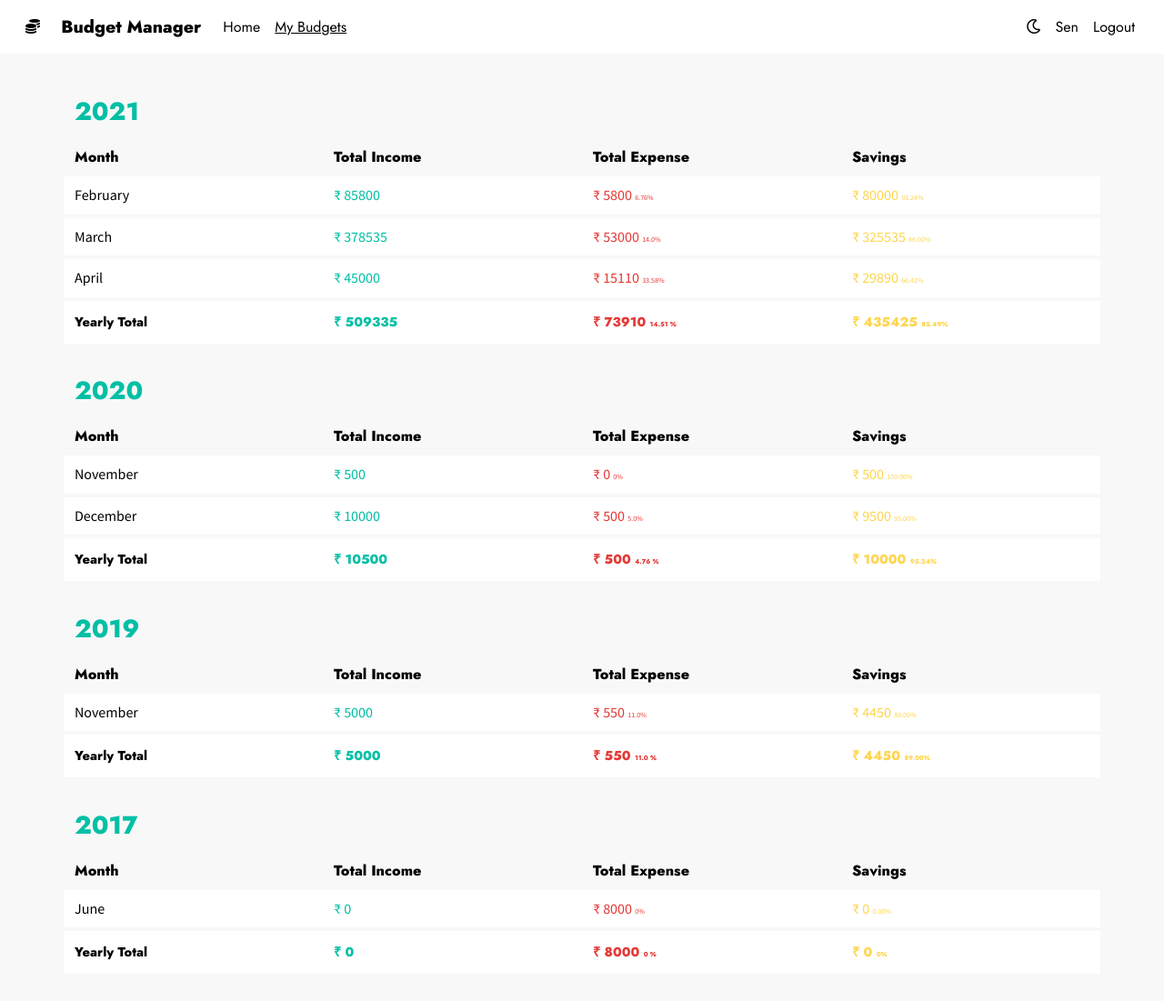
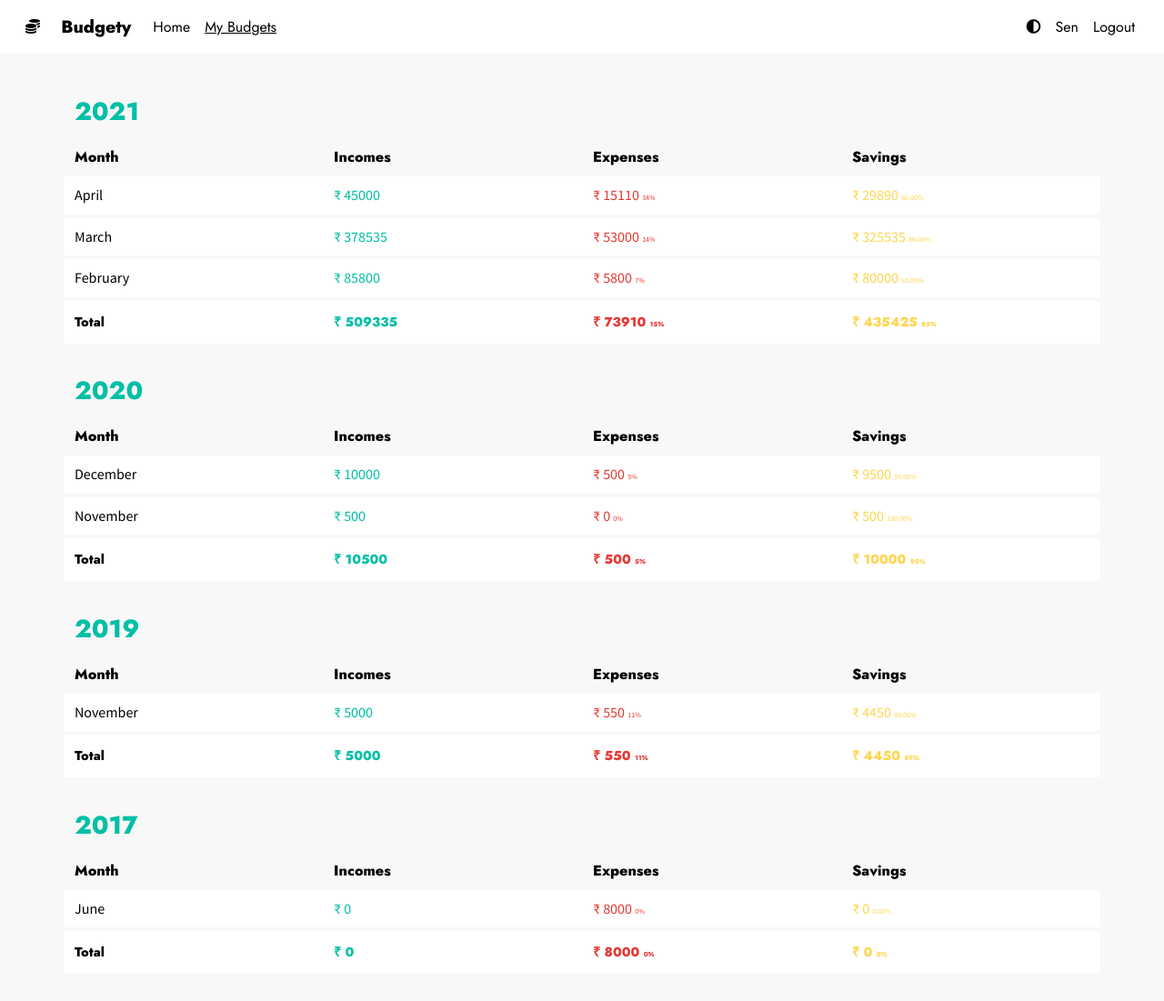
Before and after one commit to gsk-21/Budget-Manager, a Django app: page /monthly-budget in a window 1280 px wide. Shown: the whole page at 91% size. Run offline with Django 3.2, Linux system fonts and the light colour scheme; a user stored in the database is signed in; data comes from the database, SQL or seed files in the repository; both versions use the stored data as it was after the commit; some libraries are stand-ins or nearby versions.

Commit message:
UI Changes

```diff
--- a/app/views.py
+++ b/app/views.py
@@ -24,7 +24,6 @@ def formated(num):
 # date.strftime('%B')
 def home(request):
     date = timezone.now()
-    print(date.year)
     context = initialize()
     if request.user.is_authenticated:
         user = request.user
@@ -135,7 +134,7 @@ def monthly_budget(request):
                     if total_income > 0 and total_expense > 0:
                         income_percent = 100
                         if int(total_income) > 0:
-                            expense_percent = round(((int(total_expense) / int(total_income)) * 100), 2)
+                            expense_percent = int(round(((int(total_expense) / int(total_income)) * 100), 0))
                         else:
                             expense_percent = 0
                         savings_percent = 100 - expense_percent
@@ -160,11 +159,12 @@ def monthly_budget(request):
                                    'income_percent': income_percent
                                    }
                     budget_list.append(budget_dict)
+            budget_list.reverse()
             # print(year, "  -  ", yearly_income, "  ", yearly_expense, "  ", yearly_savings)
             if (yearly_expense < yearly_income):
                 yearly_inc_percent = 100
-                yearly_exp_percent = round(((int(yearly_expense) / int(yearly_income)) * 100), 2)
-                yearly_savings_percent = formated(100 - yearly_exp_percent)
+                yearly_exp_percent = int(round(((int(yearly_expense) / int(yearly_income)) * 100),0))
+                yearly_savings_percent = (100 - yearly_exp_percent)
             yearly_total[year] = {'yearly_income': yearly_income,
                                   'yearly_expense': yearly_expense,
                                   'yearly_savings': yearly_savings,
--- a/templates/base.html
+++ b/templates/base.html
@@ -104,7 +104,7 @@
 	  style="font-size: 1.2em;"
 	  href="{% url 'home' %}">
 	  <span class="mr-4">
-		{{"Budget Manager"|title}}
+		{{"Budgety"|title}}
 	</span>
 	</a>
 	  <button
@@ -145,7 +145,8 @@
 
 			<li class="nav-item " >
 				<a class="nav-link nav-link-black-text theme-switch" href="#" id="theme-switch">
-					<i class="far fa-moon"></i>
+					<!--<i class="far fa-moon"></i>-->
+					<i class="fas fa-adjust"></i>
 				</a>
 			</li>
 
@@ -186,10 +187,25 @@
 			<span style="margin-left: 5%;">
 				<i class="fas fa-coins "></i>
 			</span>
-			<span style="margin-left: 5%;">
-				Budget Manager
+			<span style="margin-left: 10%;">
+				Budgety
 			</span>
+
+			{% if user.is_authenticated %}
+
+			<span style="margin-left:85%;" class="" id="theme-switch-mobile">
+					<!-- <i class="far fa-moon" id="mobile-moon"></i>  -->
+					<!-- <i class="fa fa-toggle-off" aria-hidden="true"></i> -->
+					<i class="fas fa-adjust"></i>
+
+			</span>
+
+			{% endif %}
+
 		</a>
+
+
+
 		</div>
 
 	</div>
@@ -208,6 +224,7 @@
 	>
 	<div class="container bg-successs p-5">
 		<span class="nav-link-black-text " style="margin-right: 50% !important;font-size: 4rem;">
+
 			<i class="fas fa-bars"></i>
 		</span>
 	</div>
@@ -217,28 +234,26 @@
 		<div class="container">
 			<ul class="navbar-nav me-auto mb-2 mb-lg-0">
 				{% if user.is_authenticated %}
-
+                <br>
 				<li class="nav-item">
 					<a class="nav-link nav-link-black-text
 					{% if request.resolver_match.url_name == 'monthly-budget' %}active{% endif %}
 					text-black" href="{% url 'monthly-budget' %}">
-						My Budgets ( {{user.first_name|title}} )
+						My Budgets
 					</a>
+					<br>
 				</li>
 
 				{% endif %}
 			</ul>
 
 			<ul class="navbar-nav ">
-				<li class="nav-item " >
-					<a class="nav-link nav-link-black-text theme-switch" href="#" id="theme-switch-mobile">
-						Switch Theme <i class="far fa-moon" id="mobile-moon"></i>
-					</a>
-				</li>
+
 				{% if user.is_authenticated %}
 
 				<li class="nav-item">
 					<a class="nav-link nav-link-black-text" href="{% url 'logout' %}">Logout</a>
+					<br><br>
 				</li>
 
 				{% else %}
--- a/templates/monthly_budget.html
+++ b/templates/monthly_budget.html
@@ -49,10 +49,10 @@
                         Month
                     </div>
                     <div class="col-3 ">
-                        Total Income
+                         Incomes
                     </div>
                     <div class="col-3 ">
-                        Total Expense
+                         Expenses
                     </div>
                     <div class="col-3 ">
                         Savings
@@ -124,7 +124,7 @@
                 <div class="col-12 ">
                     <div class="row font-weight-bold mb-2 mt-2">
                         <div class="col-3 font-weight-bold  jost">
-                            Yearly Total
+                             Total
                         </div>
                         <div class="col-3 income ">
                             {% if v.yearly_income == '-' %}
@@ -143,7 +143,7 @@
                             {% else %}
                                 ₹ {{v.yearly_expense}}
                                 <span class="expense-percent  pt-1 pb-1">
-                                    {{v.yearly_exp_percent}} %
+                                    {{v.yearly_exp_percent}}%
                             </span>
                             {% endif %}
 
@@ -192,15 +192,18 @@
         <div class="row font-weight-bold jost budget-row-heading ">
 
             <div class="col-12 pt-3 pb-3">
-                <div class="row font-weight-bolds mb-2 text-center ">
+                <div class="row font-weight-bolds mb-2 text-centers ">
                     <div class="col-3 ">
-                        Month
+
+                        <span class="p-3">
+                            Month
+                        </span>
                     </div>
                     <div class="col-3 ">
-                        Total Income
+                         Incomes
                     </div>
                     <div class="col-3 ">
-                        Total Expense
+                         Expenses
                     </div>
                     <div class="col-3 ">
                         Savings
@@ -217,9 +220,12 @@
             <div class="row white-row-bg budget-row-light budget-row pt-3 pb-3" style="cursor: pointer;" >
                 <a href="{% url 'single-month-budget' month=months.month_number year=key %}">
                     <div class="col-12 word-wrap">
-                        <div class="row font-weight-bolds mb-2 mt-2 text-center">
-                            <div class="col-3 font-weight-bold text-black ">
-                                {{months.month}}
+                        <div class="row font-weight-bolds mb-2 mt-2 text-centers" >
+                            <div class="col-3 font-weight-bold text-black " >
+                                <span class="p-3">
+                                    {{months.month}}
+                                </span>
+
                             </div>
                             <div class="col-3 income ">
                                 {% if months.income == '-' %}
@@ -238,7 +244,7 @@
                                 {% else %}
                                 <span style="margin-right: 5px;">₹</span>{{months.expense}}
                                     <span class="expense-percent  pt-1 pb-1">
-                                        {{months.expense_percent}}%
+                                        {{months.expense_percent|truncatechars:5}}%
                                 </span>
                                 {% endif %}
 
@@ -249,7 +255,7 @@
                                 {% else %}
                                 <span style="margin-right: 5px;">₹</span>{{months.savings}}
                                     <span class="savings-percent  pt-1 pb-1">
-                                        {{months.savings_percent}}%
+                                        {{months.savings_percent|truncatechars:5}}%
                                 </span>
                                 {% endif %}
 
@@ -268,11 +274,13 @@
 
         {% for k,v in value.1.0.items  %}
 
-            <div class="row white-row-bg pt-1 pb-1 josts " style="font-size: .9em;">
+            <div class="row white-row-bg pt-1 pb-1 josts " style="font-size: .6em;">
                 <div class="col-12 budget-row-total pt-3 pb-3">
-                    <div class="row font-weight-bold mb-2 mt-2 text-center">
-                        <div class="col-3 font-weight-bold  josts">
-                            Yearly Total
+                    <div class="row font-weight-bold mb-2 mt-2 text-centers bg-dangers">
+                        <div class="col-3 font-weight-bold  josts bg-successs">
+                            <span class="p-3">
+                                Total
+                            </span>
                         </div>
                         <div class="col-3 income ">
                             {% if v.yearly_income == '-' %}
@@ -291,7 +299,7 @@
                             {% else %}
                             <span style="margin-right: 5px;">₹</span>{{v.yearly_expense}}
                                 <span class="expense-percent  pt-1 pb-1">
-                                    {{v.yearly_exp_percent}} %
+                                    {{v.yearly_exp_percent}}%
                             </span>
                             {% endif %}
 
```
Also changed, not shown: db.sqlite3, 1 other file.
